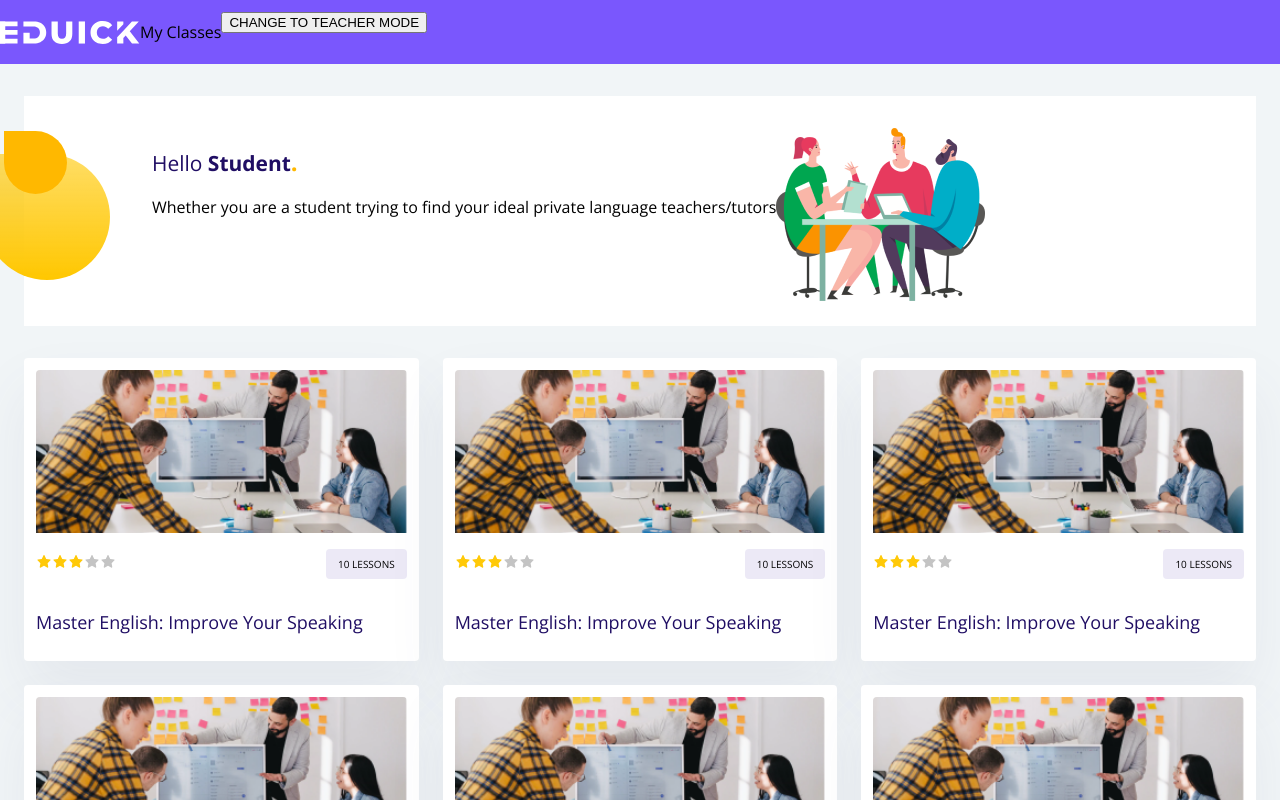
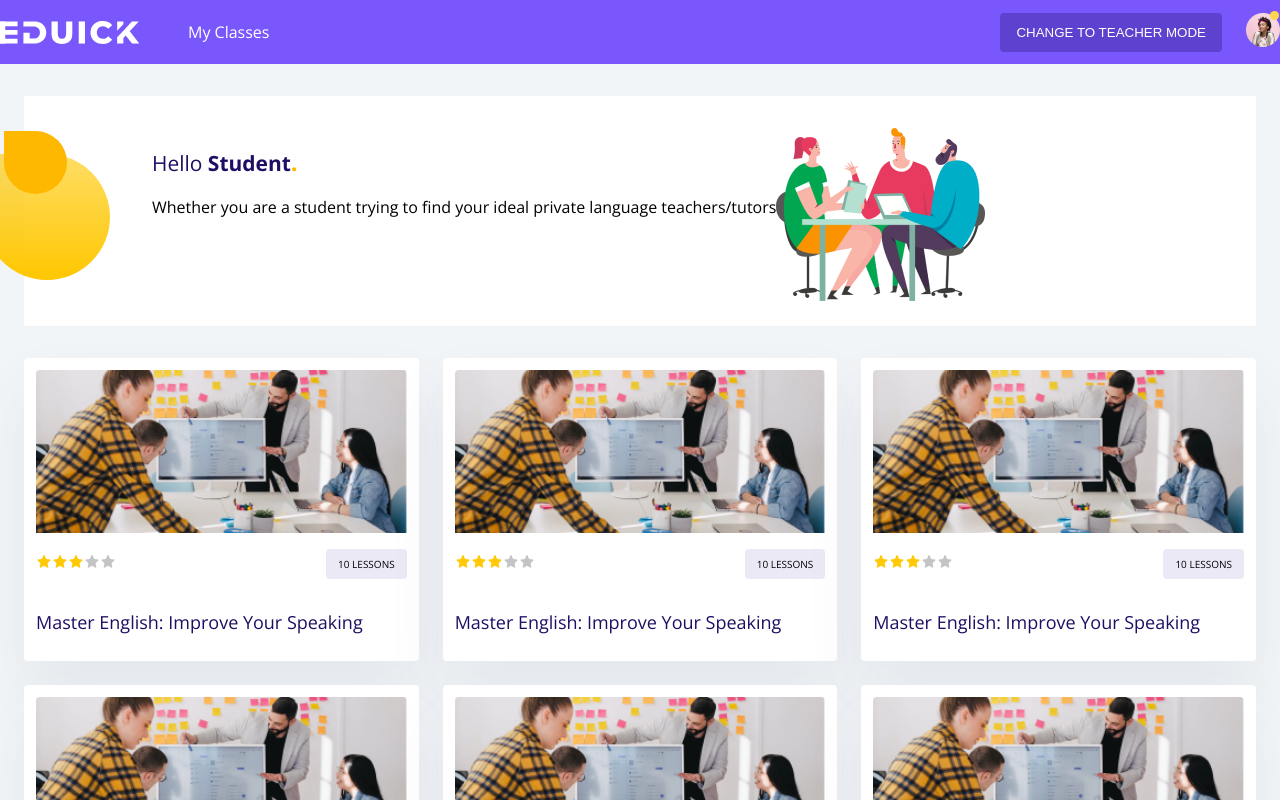
Before and after one commit to ronynogueiras/eduick, a Next.js app: page /dashboard in a window 1280 px wide. Shown: the top 800 px of the page. Built offline with nearby package versions, Linux system fonts and the light colour scheme.

Commit message:
feat: update dashboard desktop header and menu

```diff
--- a/src/layout/Dashboard/Header.tsx
+++ b/src/layout/Dashboard/Header.tsx
@@ -6,15 +6,20 @@ import styles from "./styles/Header.module.css";
 const Header: React.FC = () => {
   return (
     <header className={clsx(styles.header)}>
-      <div className={clsx(styles.header__container)}>
+      <div className={clsx(styles.header__container, "container")}>
         <Logo />
-        <div>
-          <a href="#">My Classes</a>
+        <div className={styles.header__menu}>
+          <a href="#" className={styles.header__link}>
+            My Classes
+          </a>
         </div>
-        <div>
-          <button>CHANGE TO TEACHER MODE</button>
-          <div>
-            <img src="" alt="" />
+        <div className={styles.header__options}>
+          <button className={styles["header__options--button"]}>
+            CHANGE TO TEACHER MODE
+          </button>
+          <div className={styles["header__profile"]}>
+            <img src="/images/profile.png" alt="" />
+            <span className={styles["header__profile--dot"]}></span>
           </div>
         </div>
       </div>
--- a/src/layout/Dashboard/styles/Header.module.css
+++ b/src/layout/Dashboard/styles/Header.module.css
@@ -8,6 +8,40 @@
   height: 100%;
   display: flex;
   align-items: center;
-  max-width: 1280px;
-  margin: 0 auto;
 }
+.header__menu {
+  flex: 1;
+}
+.header__link {
+  color: #fff;
+  margin-left: 3rem;
+}
+.header__options {
+  display: flex;
+}
+.header__options--button {
+  background: rgb(32, 14, 100, 0.3);
+  border-radius: 4px;
+  color: #fff;
+  outline: none;
+  border: none;
+  padding: 0 1rem;
+  margin-right: 1.5rem;
+}
+.header__options--button:hover {
+  filter: brightness(0.9);
+  cursor: pointer;
+}
+.header__profile {
+  position: relative;
+}
+.header__profile--dot {
+  position: absolute;
+  z-index: 10;
+  border-radius: 50%;
+  width: 9px;
+  height: 9px;
+  background-color: #ffd74f;
+  top: -2px;
+  right: 1px;
+}
```
Also changed, not shown: public/images/profile.png (added).
